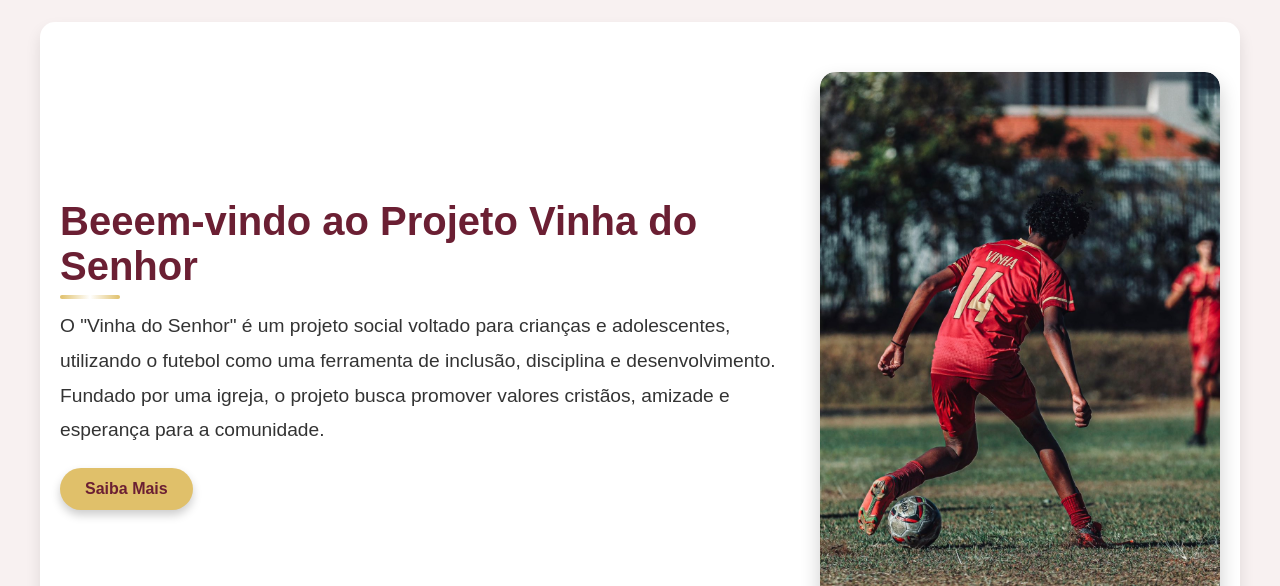
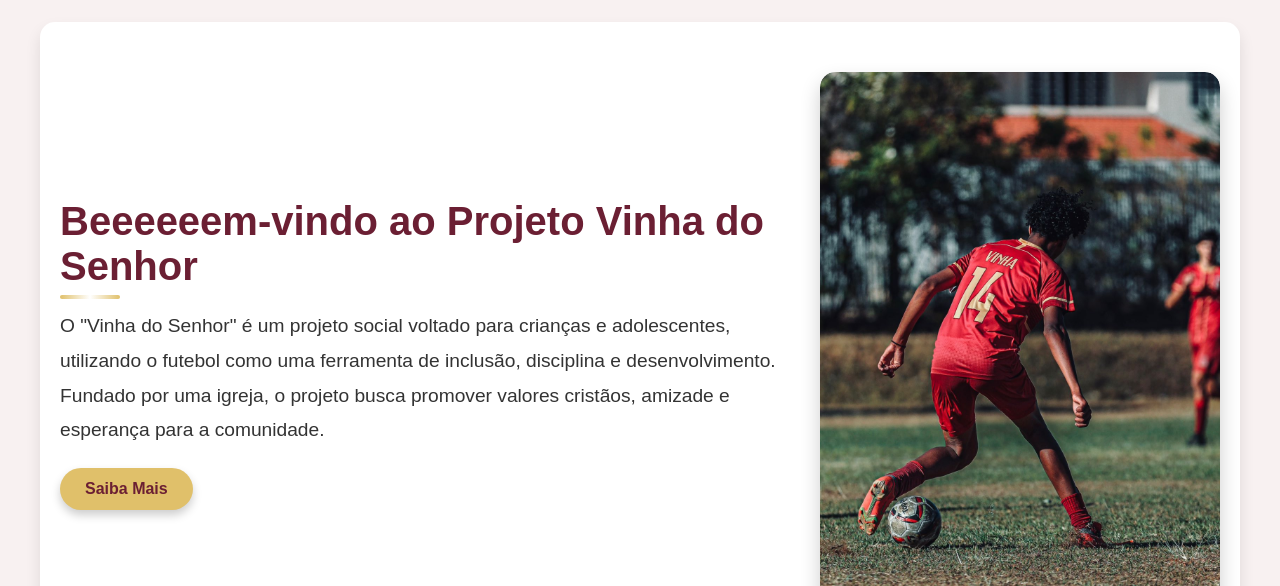
Before and after one commit to Belchi0r/GIT, a plain HTML site: page index.html in a window 1280 px wide. Shown: the part 112-698 px from the top of the page. Drawn offline with Linux system fonts and the light colour scheme.

Commit message:
MUDEI ALGUMAS LETRAS

```diff
--- a/index.html
+++ b/index.html
@@ -34,7 +34,7 @@
         <!-- Seção de Apresentação -->
         <section id="apresentacao">
             <div class="content">
-                <h2>Beeem-vindo ao Projeto Vinha do Senhor</h2>
+                <h2>Beeeeeem-vindo ao Projeto Vinha do Senhor</h2>
                 <p>
                     O "Vinha do Senhor" é um projeto social voltado para crianças e adolescentes,
                     utilizando o futebol como uma ferramenta de inclusão, disciplina e desenvolvimento.
```
